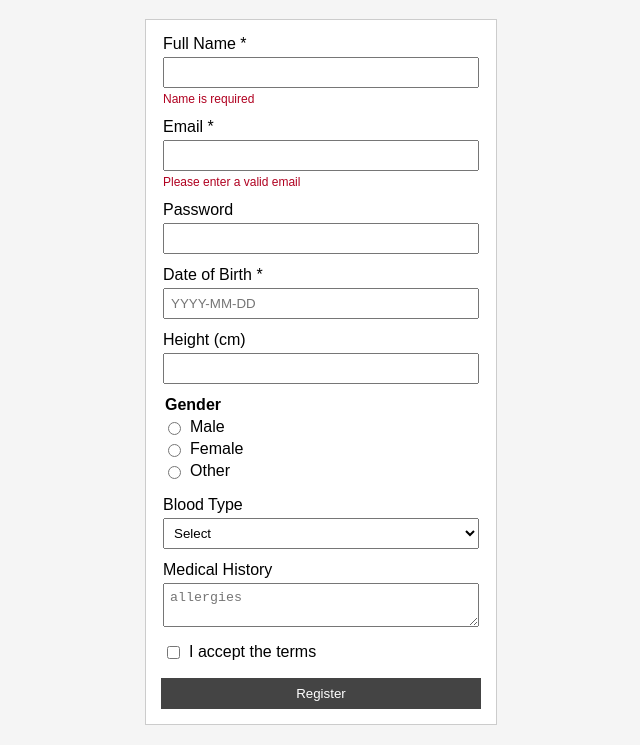
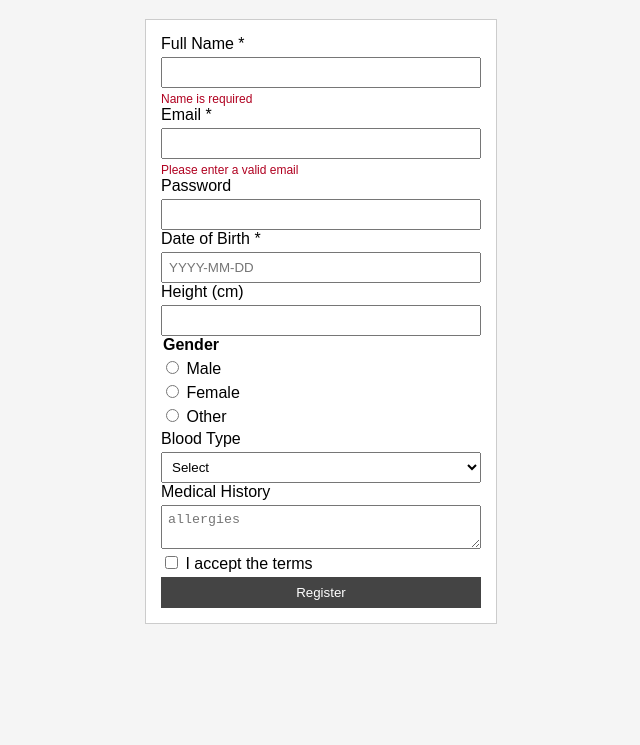
Before and after one commit to NC-EC/vital-signs-intake-form, a website: page public/index.html in a window 1280 px wide. Shown: the part 61-806 px from the top of the page, without its empty margins (319-959 px from the left). Drawn offline with Linux system fonts and the light colour scheme.

Commit message:
Replace fieldsets with fields in patient form

```diff
--- a/public/index.html
+++ b/public/index.html
@@ -11,42 +11,42 @@
 
 <form id="patient-form" novalidate>
 
-    <fieldset>
+    <field>
         <label for="fullName">Full Name *</label>
         <input type="text" id="fullName" name="fullName" required>
         <small class="error">Name is required</small>
-    </fieldset>
+    </field>
 
-    <fieldset>
+    <field>
         <label for="email">Email *</label>
         <input type="email" id="email" name="email" required>
         <small class="error">Please enter a valid email</small>
-    </fieldset>
+    </field>
 
-    <fieldset>
+    <field>
         <label for="password">Password</label>
         <input type="password" id="password" name="password" minlength="8">
-    </fieldset>
+    </field>
 
-    <fieldset>
+    <field>
         <label for="dob">Date of Birth *</label>
         <input type="text" id="dob" name="dob" placeholder="YYYY-MM-DD" required>
         <small class="error">This field is required</small>
-    </fieldset>
+    </field>
 
-    <fieldset>
+    <field>
         <label for="height">Height (cm)</label>
         <input type="number" id="height" name="height" min="30" max="250">
-    </fieldset>
+    </field>
 
-    <fieldset>
+    <field>
         <legend>Gender</legend>
         <label><input type="radio" name="gender" value="Male"> Male</label>
         <label><input type="radio" name="gender" value="Female"> Female</label>
         <label><input type="radio" name="gender" value="Other"> Other</label>
-    </fieldset>
+    </field>
 
-    <fieldset>
+    <fieldt>
         <label for="bloodType">Blood Type</label>
         <select id="bloodType" name="bloodType">
             <option value="">Select</option>
@@ -57,20 +57,20 @@
             <option value="O-">O-</option>
             <option value="AB+">AB+</option>
         </select>
-    </fieldset>
+    </field>
 
-    <fieldset>
+    <field>
         <label for="history">Medical History</label>
         <textarea id="history" name="history" placeholder="allergies"></textarea>
-    </fieldset>
+    </field>
 
-    <fieldset>
+    <field>
         <label>
             <input type="checkbox" name="consent" required>
             I accept the terms
         </label>
         <small class="error">You must accept the terms</small>
-    </fieldset>
+    </field>
 
     <button type="submit">Register</button>
 
```
